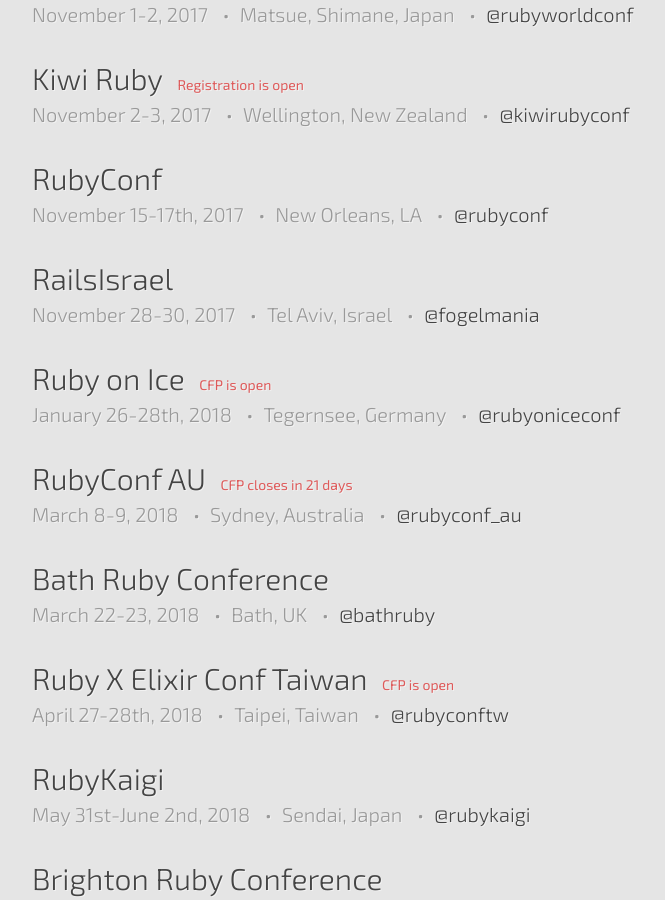
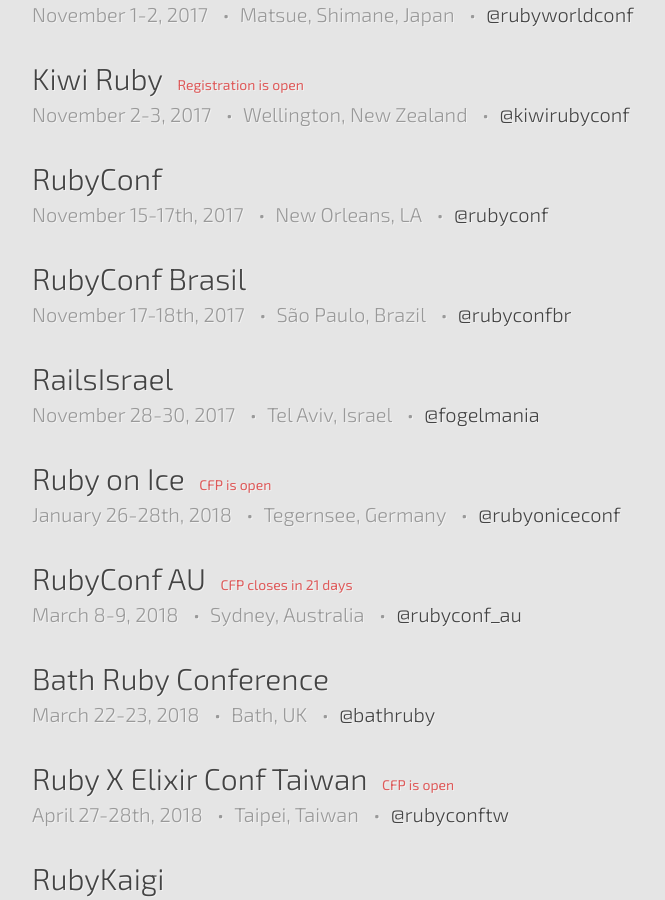
Before and after one commit to ruby-conferences/ruby-conferences.github.io, a Jekyll site: the page built from index.html, in a window 1280 px wide and 900 px high, scrolled down 1302 px. Shown: the whole window, without its empty margins (208-873 px from the left). Built offline with Jekyll 4.4.1, drawn with Linux system fonts in a browser that asks for light colours.

Commit message:
Add RubyConf Brasil 2017 edition

```diff
--- a/_data/current.yml
+++ b/_data/current.yml
@@ -69,6 +69,12 @@
   url: http://rubyconf.org/
   twitter: rubyconf
 
+- name: RubyConf Brasil
+  location: São Paulo, Brazil
+  dates: "November 17-18th, 2017"
+  url: http://eventos.locaweb.com.br/proximos-eventos/rubyconf-2017/
+  twitter: rubyconfbr
+
 - name: RailsIsrael
   location: Tel Aviv, Israel
   dates: "November 28-30, 2017"
```
